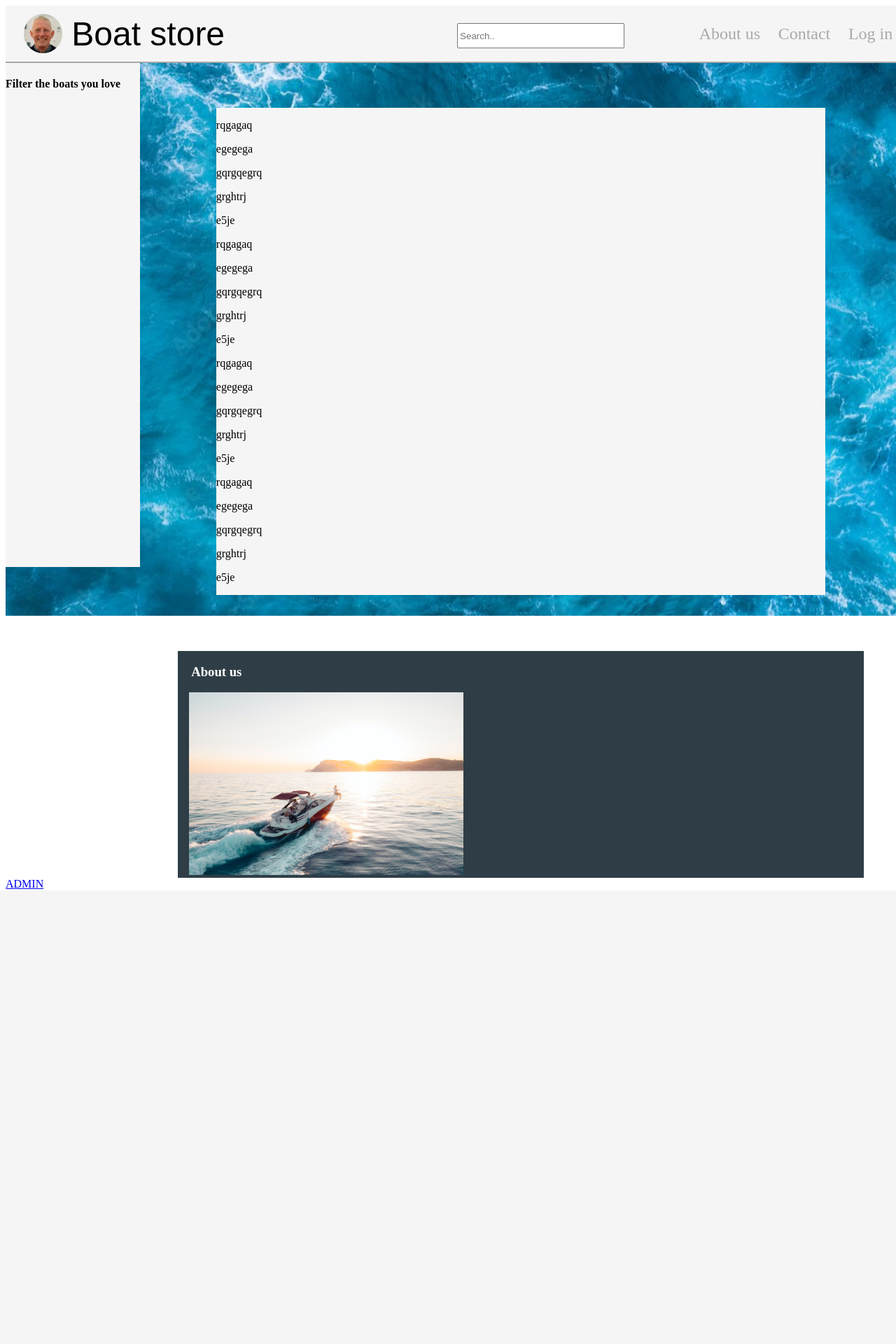
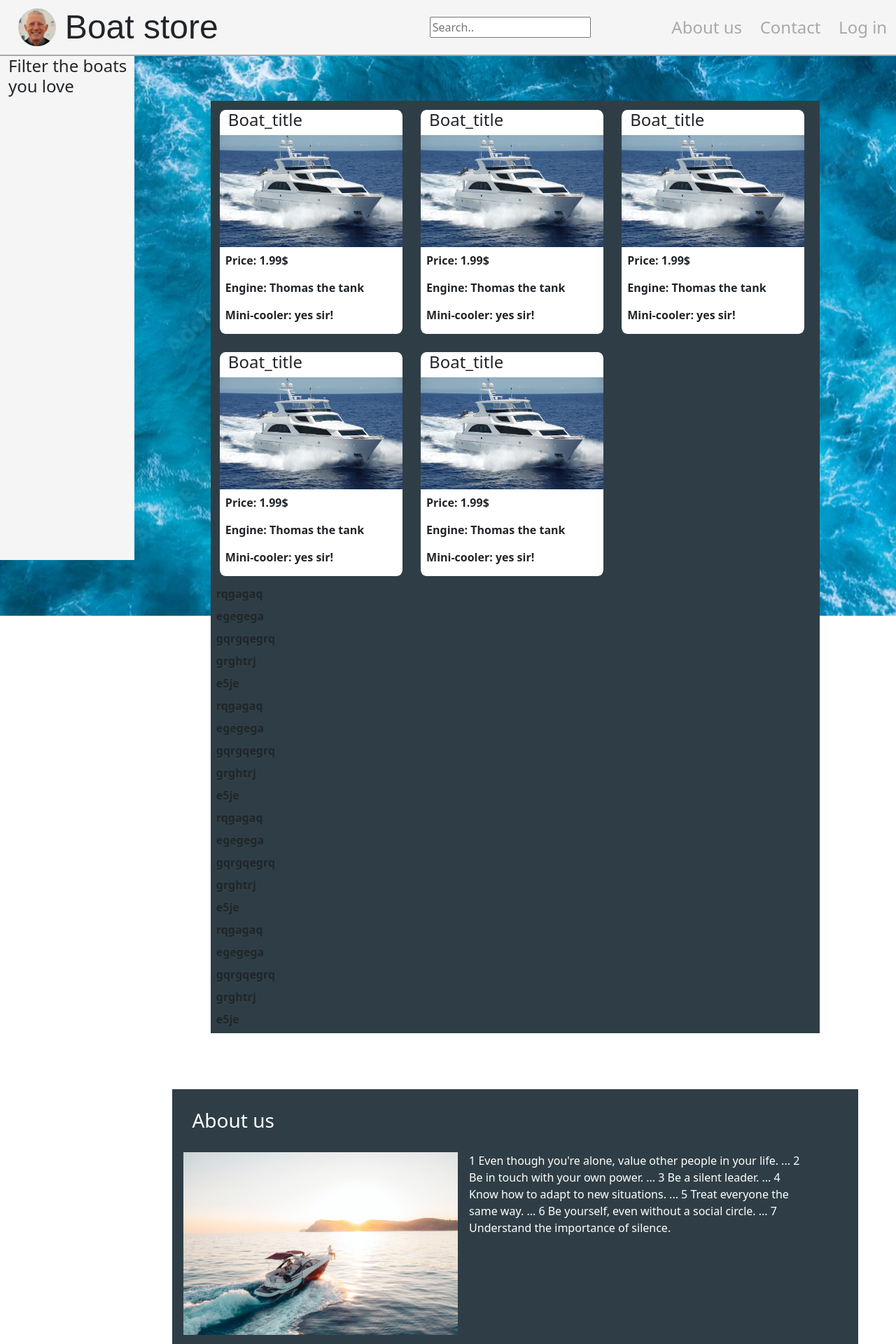
Before and after one commit to Szyk707/boat_store, a PHP site: page / in a window 1280 px wide. Shown: the top 1920 px of the page at 70% size. Before the commit the page ends 1270 px from the top, so only its background shows below. Run offline with PHP 8.4, Linux system fonts and the light colour scheme; some web fonts are replaced.

Commit message:
added boat card, fixed navigation scroll, fixed about us scroll link and added a lot of content in about us section

```diff
--- a/index.php
+++ b/index.php
@@ -14,6 +14,8 @@
     <meta name="viewport" content="width=device-width, initial-scale=1.0">
     <title>Document</title>
     <link rel="stylesheet" href="https://fonts.googleapis.com/css?family=Sail">
+    <link href="https://cdn.jsdelivr.net/npm/bootstrap@5.3.2/dist/css/bootstrap.min.css" rel="stylesheet"
+     integrity="sha384-T3c6CoIi6uLrA9TneNEoa7RxnatzjcDSCmG1MXxSR1GAsXEV/Dwwykc2MPK8M2HN" crossorigin="anonymous">
     <link rel="stylesheet" href="style.css">
 </head>
 <body>
@@ -22,7 +24,7 @@
 
     <div class="nav">
         <img src="images/captain.png" alt="captain" class="logo">
-        <p class="title">Boat store</p>
+        <span class="title">Boat store</span>
 
         <div class="navbar">
             <form action="post" class="search">
@@ -53,6 +55,42 @@
         <div class="middle">
 
             <div class="boats">
+
+                <div class="boat_card">
+                    <h4>Boat_title</h4>
+                    <img src="images/rand_boat.png" alt="" class="boat_card_img">
+                    <p>Price: 1.99$</p>
+                    <p>Engine: Thomas the tank</p>
+                    <p>Mini-cooler: yes sir!</p>
+                </div>
+                <div class="boat_card">
+                    <h4>Boat_title</h4>
+                    <img src="images/rand_boat.png" alt="" class="boat_card_img">
+                    <p>Price: 1.99$</p>
+                    <p>Engine: Thomas the tank</p>
+                    <p>Mini-cooler: yes sir!</p>
+                </div>
+                <div class="boat_card">
+                    <h4>Boat_title</h4>
+                    <img src="images/rand_boat.png" alt="" class="boat_card_img">
+                    <p>Price: 1.99$</p>
+                    <p>Engine: Thomas the tank</p>
+                    <p>Mini-cooler: yes sir!</p>
+                </div>
+                <div class="boat_card">
+                    <h4>Boat_title</h4>
+                    <img src="images/rand_boat.png" alt="" class="boat_card_img">
+                    <p>Price: 1.99$</p>
+                    <p>Engine: Thomas the tank</p>
+                    <p>Mini-cooler: yes sir!</p>
+                </div>
+                <div class="boat_card">
+                    <h4>Boat_title</h4>
+                    <img src="images/rand_boat.png" alt="" class="boat_card_img">
+                    <p>Price: 1.99$</p>
+                    <p>Engine: Thomas the tank</p>
+                    <p>Mini-cooler: yes sir!</p>
+                </div>
                 <p>rqgagaq</p>
                 <p>egegega</p>
                 <p>gqrgqegrq</p>
@@ -77,8 +115,48 @@
 
 
             <div class="about_us" id="about_us">
-                <h3>About us</h3>
-                <img src="images/about_us.png" alt="" class="about_us_boat">
+                <div class="main">
+                    <h3>About us</h3>
+                    <img src="images/about_us.png" alt="" class="about_us_boat">
+                    <span class="about_us_description">1 Even though you're alone, value other people in your life. ...
+                        2 Be in touch with your own power. ...
+                        3 Be a silent leader. ...
+                        4 Know how to adapt to new situations. ...
+                        5 Treat everyone the same way. ...
+                        6 Be yourself, even without a social circle. ...
+                        7 Understand the importance of silence.</span>
+                </div>
+                <div class="olek">
+                    <h3>Aleksander Michalski</h3>
+                    <span class="olek_description">1 Even though you're alone, value other people in your life. ...
+                        2 Be in touch with your own power. ...
+                        3 Be a silent leader. ...
+                        4 Know how to adapt to new situations. ...
+                        5 Treat everyone the same way. ...
+                        6 Be yourself, even without a social circle. ...
+                        7 Understand the importance of silence.</span>
+                    <img src="images/rob.png" alt="" class="rob">
+                </div>
+                <div class="szymon">
+                    <h3>Szymon Kołbus</h3>
+                    <img src="images/ryan.png" alt="" class="ryan">
+                    <span class="szymon_description">1 Even though you're alone, value other people in your life. ...
+                        2 Be in touch with your own power. ...
+                        3 Be a silent leader. ...
+                        4 Know how to adapt to new situations. ...
+                        5 Treat everyone the same way. ...
+                        6 Be yourself, even without a social circle. ...
+                        7 Understand the importance of silence.</span>
+                </div>
+
+
+            </div>
+
+
+
+            <div class="footer">
+                <!-- Dałem, żeby nie wpisywać za każdym razem -->
+                <a href="./PHP/admin_panel.php">ADMIN</a>
             </div>
 
         </div>
@@ -86,10 +164,6 @@
 
 
 
-    <div class="footer">
-        <!-- Dałem, żeby nie wpisywać za każdym razem -->
-        <a href="./PHP/admin_panel.php">ADMIN</a>
-    </div>
 </body>
 </html>
 </body>
--- a/style.css
+++ b/style.css
@@ -11,8 +11,12 @@
     width: 100%;
 }
 
+p {width: 100%; margin-bottom: 0.5em; font-weight: bold; margin-left: 0.5em;}
+
+h4 {margin: 0; margin-left: 0.5em;}
+
 .nav {
-    position: sticky;
+    position: fixed;
     top: 0;
     display: flex;
     width: 100%;
@@ -20,6 +24,7 @@
     border-bottom: solid 2px darkgray;
     background-color: whitesmoke;
     align-items: center;
+    z-index: 1;
 }
 
 .logo {
@@ -70,6 +75,8 @@
 
 .content {
     display: flex;
+    position: relative;
+    top: 10vh;
     width: 100%;
 }
 
@@ -92,10 +99,32 @@
 }
 
 .boats {
+    display: flex;
+    flex-wrap: wrap;
     width: 80%;
     height: 100%;
     margin-top: 8vh;
-    background-color: whitesmoke;
+    background-color: #2f3e46;
+}
+
+.boat_card {
+    display: flex;
+    flex-wrap: wrap;
+    background-color: white;
+    width: 30%;
+    height: 40vh;
+    margin: 1.5%;
+    border-radius: 3%;
+}
+
+.boat_card:hover {
+    background-color: gainsboro;
+}
+
+.boat_card_img {
+    object-fit: cover;
+    width: 100%;
+    height: 50%;
 }
 
 .background_sea {
@@ -108,16 +137,66 @@
 }
 
 .about_us {
+    display: flex;
+    flex-wrap: wrap;
     margin-top: 5em;
     width: 90%;
+    background-color: #2f3e46;
+}
+#about_us {scroll-margin-top: 10vh;}
+.main {
+    display: flex;
+    flex-wrap: wrap;
+    width: 100%;
     background-color: #2f3e46;
 }
 h3 {
     margin: 1em;
     color: white;
+    width: 100%;
 }
 .about_us_boat {
     object-fit: cover;
+    float: left;
     margin-left: 1em ;
     width: 40%;
 }
+
+.about_us_description, .olek_description, .szymon_description {
+    float: right;
+    color: white;
+    width: 50%;
+    margin-left: 1em;
+}
+.szymon_description {width: 40%; }
+
+.olek, .szymon {
+    display: flex;
+    flex-wrap: wrap;
+    margin-top: 1em;
+    width: 100%;
+    background-color: #2f3e46;
+}
+
+.rob {
+    object-fit: scale-down;
+    float: right;
+    margin-left: 1em ;
+    width: 40%;
+    height: 60vh;
+}
+
+
+.ryan {
+    object-fit: scale-down;
+    float: left;
+    margin-left: 1em ;
+    width: 55%;
+    height: 50vh;
+}
+
+.footer {
+    width: 90%;
+    padding-top: 3em;
+    background-color: #2f3e46;
+}
```
Also changed, not shown: images/rand_boat.png (added), images/rob.png (added), images/ryan.png (added).
